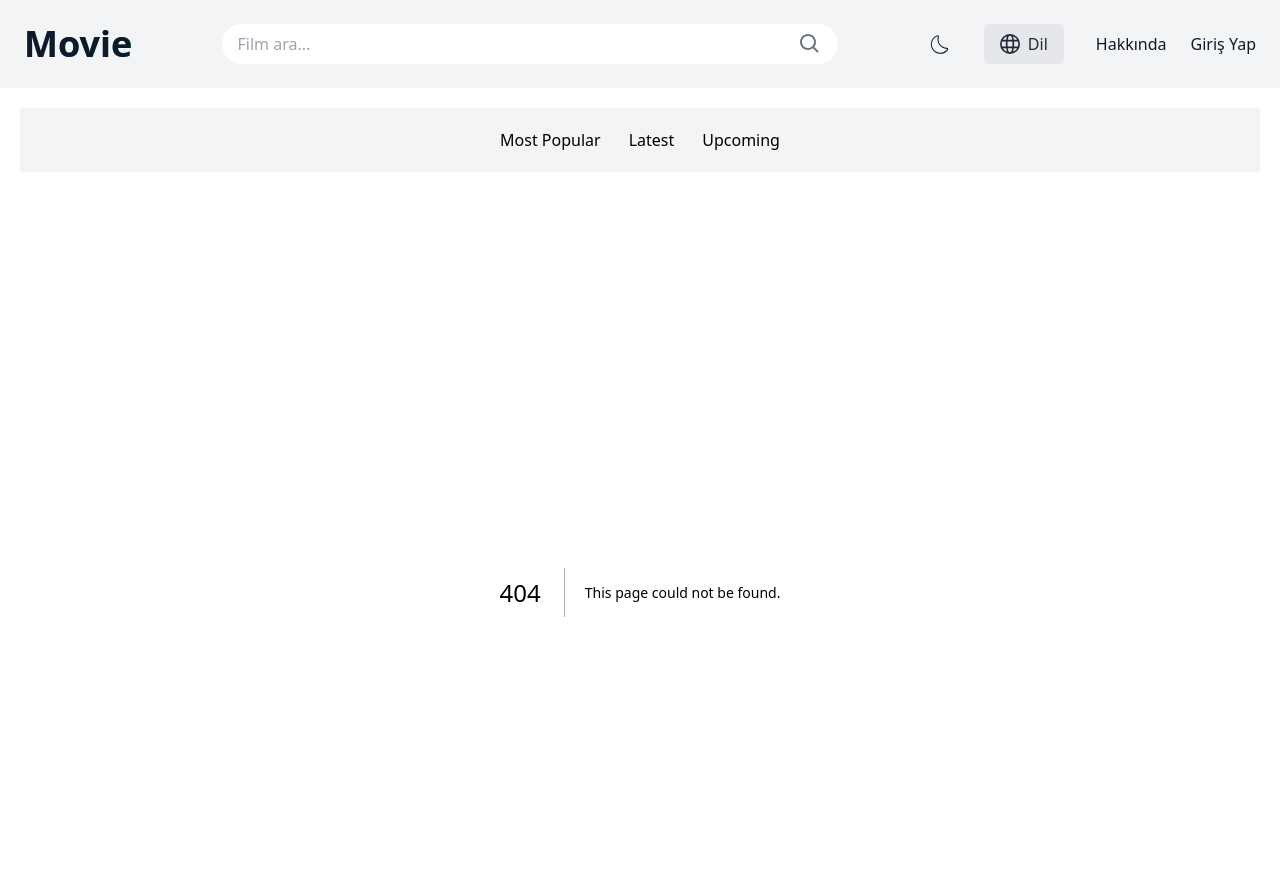
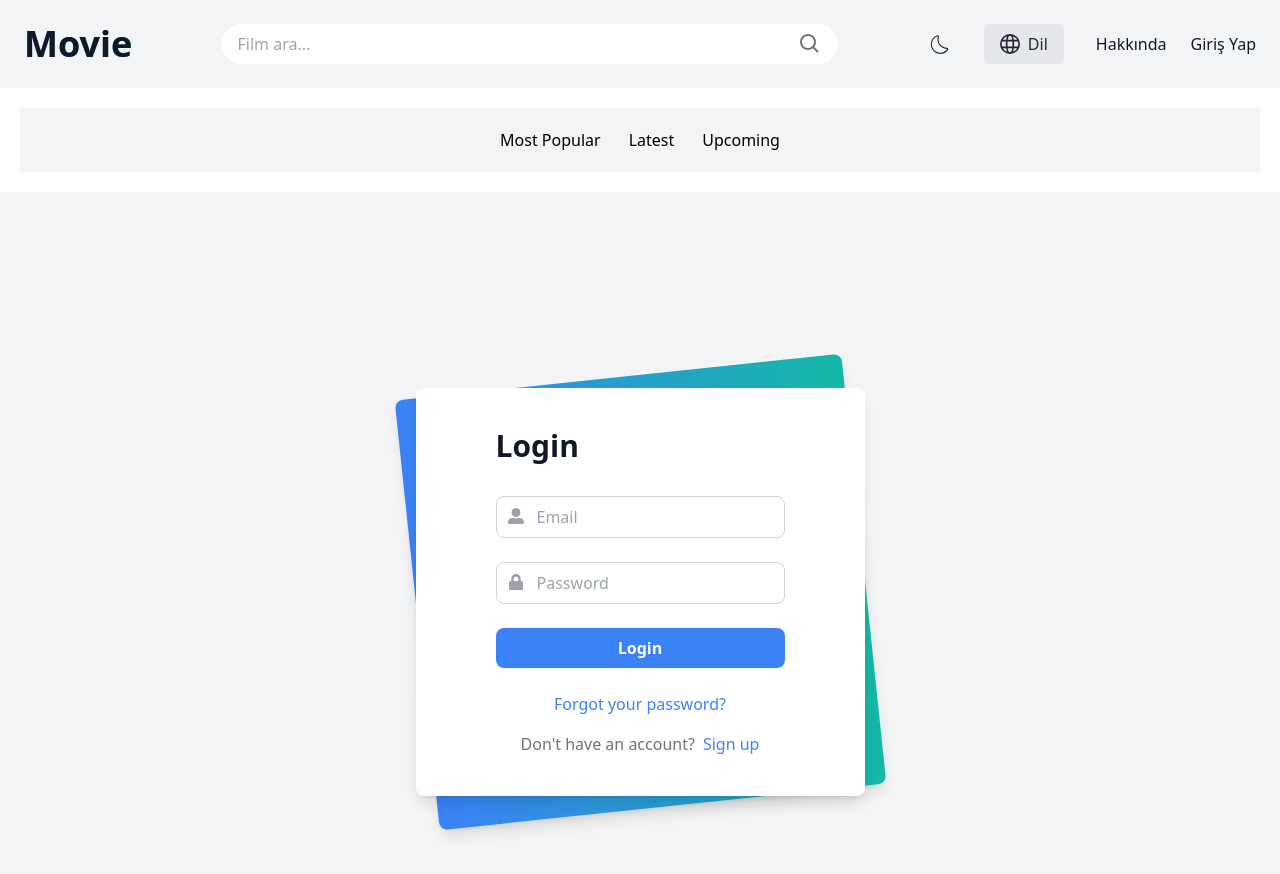
Before and after one commit to nazlinres01/movie-app, a Next.js app: page /login in a window 1280 px wide. Before the commit this address had no page. Shown: the top 874 px of the page. Built offline with nearby package versions, Linux system fonts and the light colour scheme.

Commit message:
login style added

```diff
--- /dev/null
+++ b/src/app/login/page.jsx
@@ -0,0 +1,80 @@
+"use client"; // This tells Next.js that the component is a Client Component
+
+import React, { useState } from "react";
+import { useRouter } from "next/navigation";
+import { FaUserAlt, FaLock } from "react-icons/fa";
+
+const Login = () => {
+  const [email, setEmail] = useState("");
+  const [password, setPassword] = useState("");
+  const [errorMessage, setErrorMessage] = useState("");
+  const router = useRouter();
+
+  const handleSubmit = (e) => {
+    e.preventDefault();
+    if (email === "" || password === "") {
+      setErrorMessage("Please fill in both fields.");
+    } else {
+      // Here you can integrate authentication logic or API calls
+      setErrorMessage("");
+      router.push("/dashboard"); // Redirect on successful login
+    }
+  };
+
+  return (
+    <div className="min-h-screen bg-gray-100 flex flex-col justify-center sm:py-12">
+      <div className="relative py-3 sm:max-w-xl sm:mx-auto">
+        <div className="absolute inset-0 bg-gradient-to-r from-blue-500 to-teal-500 shadow-lg transform -skew-y-6 sm:skew-y-0 sm:-rotate-6 sm:rounded-lg"></div>
+        <div className="relative px-4 py-10 bg-white shadow-lg sm:rounded-lg sm:px-20">
+          <div className="max-w-md mx-auto">
+            <h1 className="text-3xl font-semibold text-gray-900 mb-8">Login</h1>
+            {errorMessage && (
+              <div className="text-red-500 mb-4">{errorMessage}</div>
+            )}
+            <form onSubmit={handleSubmit} className="space-y-6">
+              <div className="relative">
+                <FaUserAlt className="absolute left-3 top-3 text-gray-400" />
+                <input
+                  type="email"
+                  placeholder="Email"
+                  value={email}
+                  onChange={(e) => setEmail(e.target.value)}
+                  className="w-full pl-10 pr-4 py-2 rounded-lg border border-gray-300 focus:outline-none focus:ring-2 focus:ring-blue-500 transition duration-300"
+                />
+              </div>
+              <div className="relative">
+                <FaLock className="absolute left-3 top-3 text-gray-400" />
+                <input
+                  type="password"
+                  placeholder="Password"
+                  value={password}
+                  onChange={(e) => setPassword(e.target.value)}
+                  className="w-full pl-10 pr-4 py-2 rounded-lg border border-gray-300 focus:outline-none focus:ring-2 focus:ring-blue-500 transition duration-300"
+                />
+              </div>
+              <button
+                type="submit"
+                className="w-full bg-blue-500 text-white font-semibold py-2 rounded-lg hover:bg-blue-600 transition duration-300"
+              >
+                Login
+              </button>
+            </form>
+            <div className="mt-6 text-center">
+              <a href="#" className="text-blue-500 hover:underline">
+                Forgot your password?
+              </a>
+            </div>
+            <div className="mt-4 text-center">
+              <span className="text-gray-500">Don't have an account?</span>
+              <a href="/signup" className="text-blue-500 hover:underline ml-2">
+                Sign up
+              </a>
+            </div>
+          </div>
+        </div>
+      </div>
+    </div>
+  );
+};
+
+export default Login;
```
